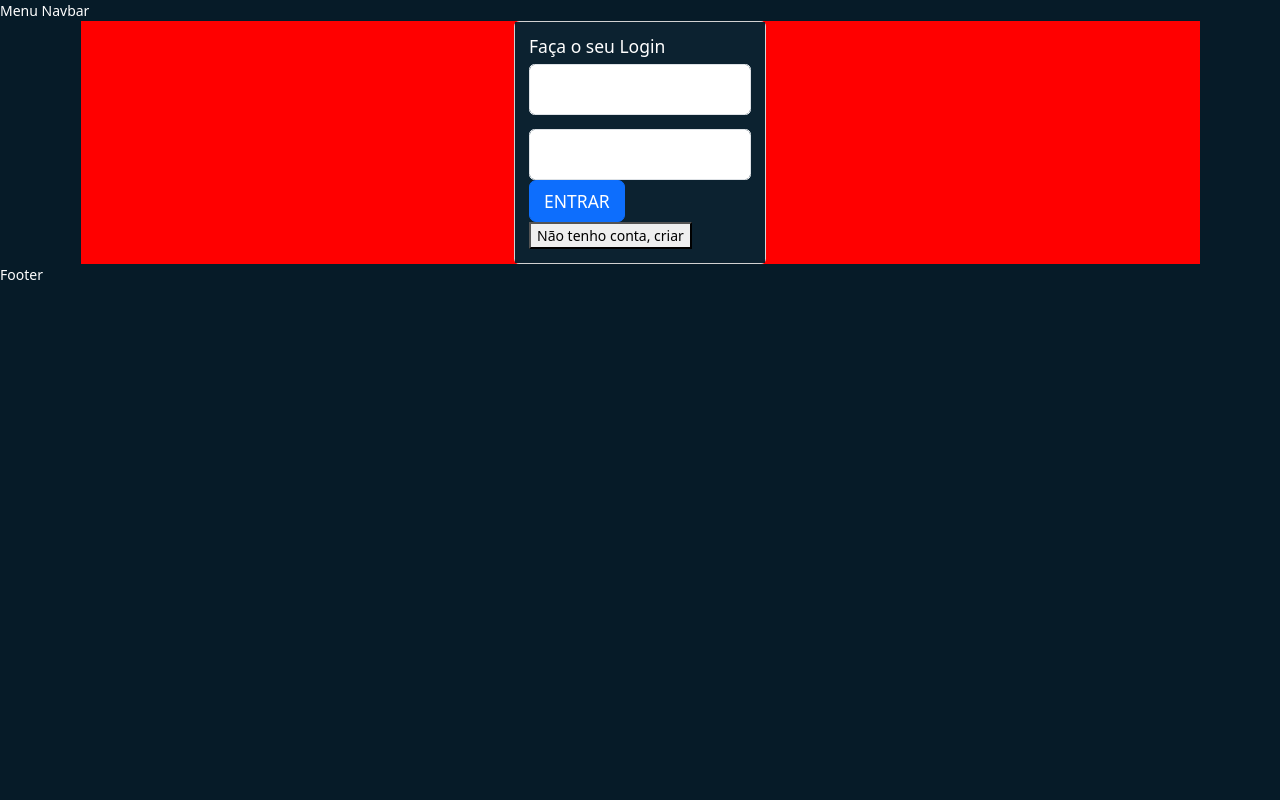
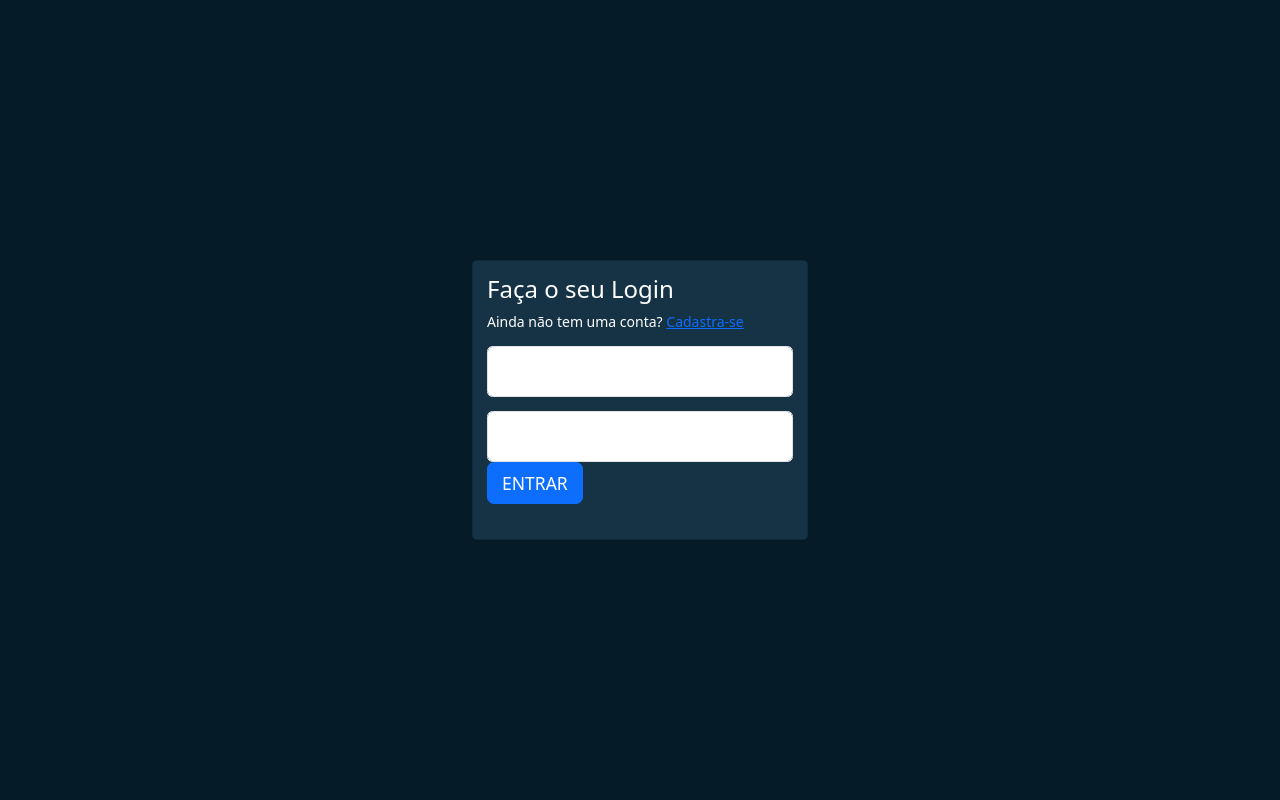
Before and after one commit to felixsakuayela/yourbills, a Django app: page /accounts/login/ in a window 1280 px wide. Run offline with Django 4.2, Linux system fonts and the light colour scheme.

Commit message:
estilização da pag de login

```diff
--- a/static/css/styles.css
+++ b/static/css/styles.css
@@ -12,19 +12,23 @@ body{
 /*=============== LOGIN ===============*/
 .cor-login {
     background-color: #061B28;
+    display: flex;
+    justify-content: center;
+    align-items: center;
+    height: 100vh;
+}
 
+.centralizar-card {
 
-}
-.centralizar-card {
-    /* background-color: #0C2230; */
-    background-color: red;
     display: flex;
     justify-content: space-around;
     align-items: center;
 
 }
-
-.cor-card {
-    background-color: #0C2230;
+.card {
+    background-color: #163346;
+    /* background-color: #0C2230; */
     color: #fff;
 }
+
+.title-format {font-size: 24px;}
--- a/templates/account/sign_in.html
+++ b/templates/account/sign_in.html
@@ -14,9 +14,10 @@
         <div class="centralizar-card">
 
 
-            <div class="card" style="width: 18rem;">
-                <div class="card-body cor-card">
-                  <h5 class="card-title">Faça o seu Login</h5>
+            <div class="card" style="width: 24rem; height: 20rem;">
+                <div class="card-body rounded-5">
+                  <h5 class="card-title title-format">Faça o seu Login</h5>
+                  <p>Ainda não tem uma conta? <a href="#">Cadastra-se</a></p>
 
                   <form method="post">
                       {% csrf_token %}
@@ -36,10 +37,10 @@
                       </div>
 
                     </form>
-                    <div>
-                        <a href="#"><button type="submit">Não tenho conta, criar</button></a>
 
-                    </div>
+
+
+
 
                 </div>
               </div>
--- a/templates/base.html
+++ b/templates/base.html
@@ -11,14 +11,14 @@
 </head>
 <body class="{% block body_class %}default-body{% endblock %}">
     <!-- header -->
-    {% include 'includes/navbar.html' %}
+    <!-- {% include 'includes/navbar.html' %} -->
 
     {% block content %}
     <!-- content -->
     {% endblock %}
 
     <!-- footer -->
-    {% include 'includes/footer.html' %}
+    <!-- {% include 'includes/footer.html' %} -->
 
 <script src="https://cdn.jsdelivr.net/npm/bootstrap@5.3.2/dist/js/bootstrap.bundle.min.js" integrity="sha384-C6RzsynM9kWDrMNeT87bh95OGNyZPhcTNXj1NW7RuBCsyN/o0jlpcV8Qyq46cDfL" crossorigin="anonymous"></script>
 </body>
```
